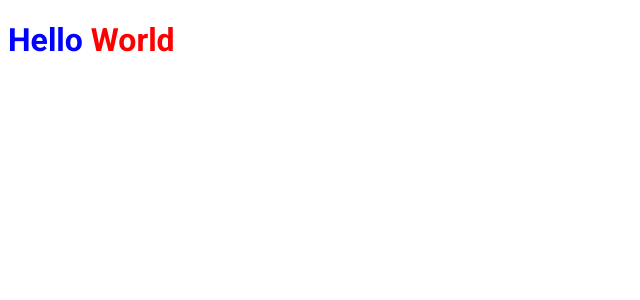
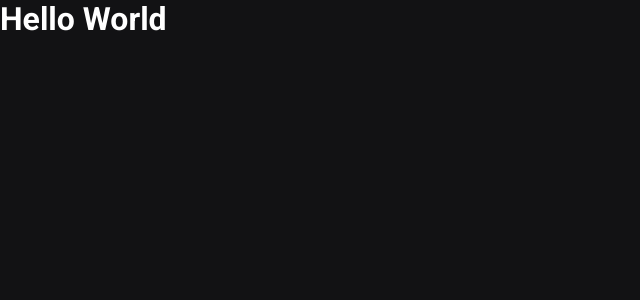
Before and after one commit to IvanOliver131/ig-news, a Next.js app: page / in a window 1280 px wide. Shown: the top 300 px of the page, without its empty margins (0-640 px from the left). Built offline with nearby package versions, Linux system fonts and the light colour scheme.

Commit message:
devCommit

```diff
--- a/src/pages/_app.tsx
+++ b/src/pages/_app.tsx
@@ -1,4 +1,6 @@
 import { AppProps } from 'next/app'
+
+import '../../styles/global.scss';
 
 // Typar as propriedades
 function MyApp({ Component, pageProps }: AppProps) {
--- a/src/pages/_document.tsx
+++ b/src/pages/_document.tsx
@@ -10,8 +10,6 @@ export default class MyDocument extends Document{
         <link rel="preconnect" href="https://fonts.gstatic.com" />
 
         <link href="https://fonts.googleapis.com/css2?family=Poppins:wght@400;600;700&family=Roboto:wght@400;500;700;900&display=swap" rel="stylesheet" />
-
-        <title>ig.news</title>
       </Head>
       <body>
         <Main />
--- a/src/pages/index.tsx
+++ b/src/pages/index.tsx
@@ -1,9 +1,17 @@
 import styles from '../../styles/home.module.scss';
+import Head from 'next/head';
 
 export default function Home() {
   return (
-    <h1 className={styles.title}>
-      <span>Hello</span> World
-    </h1>
+    <>
+      {/* tudo que eu jogar dentro deste head aqui sera anexado no head la do document */}
+      <Head>
+        <title>ig.news</title>
+      </Head>
+
+      <h1>
+        Hello World
+      </h1>
+    </>
   )
 }
--- /dev/null
+++ b/styles/global.scss
@@ -0,0 +1,35 @@
+* {
+  margin: 0;
+  padding: 0;
+  box-sizing: border-box;
+}
+
+:root {
+  --white: #FFFFFF;
+
+  --gray-100: #E1E1E6;
+  --gray-300: #A8A8B3;
+  --gray-900: #121214;
+
+  --cyan-500: #61DAFD;
+  --yellow-500: #EBA417;
+}
+
+body {
+  // cor de fundo e cor do texto
+  background: var(--gray-900);
+  color: var(--white);
+}
+
+body, input, textarea, select, button {
+  font: 400 1rem "Roboto", sans-serif;
+}
+
+button {
+  cursor: pointer;
+}
+
+a {
+  color: inherit; // Vai assumir a cor do elemento pai
+  text-decoration: none; // Tira o underline
+}
--- a/styles/home.module.scss
+++ /dev/null
@@ -1,8 +0,0 @@
-.title {
-  color: red;
-  font-family: Roboto, sans-serif;
-
-  span {
-    color: blue;
-  }
-}
```
Also changed, not shown: anotações.txt.
